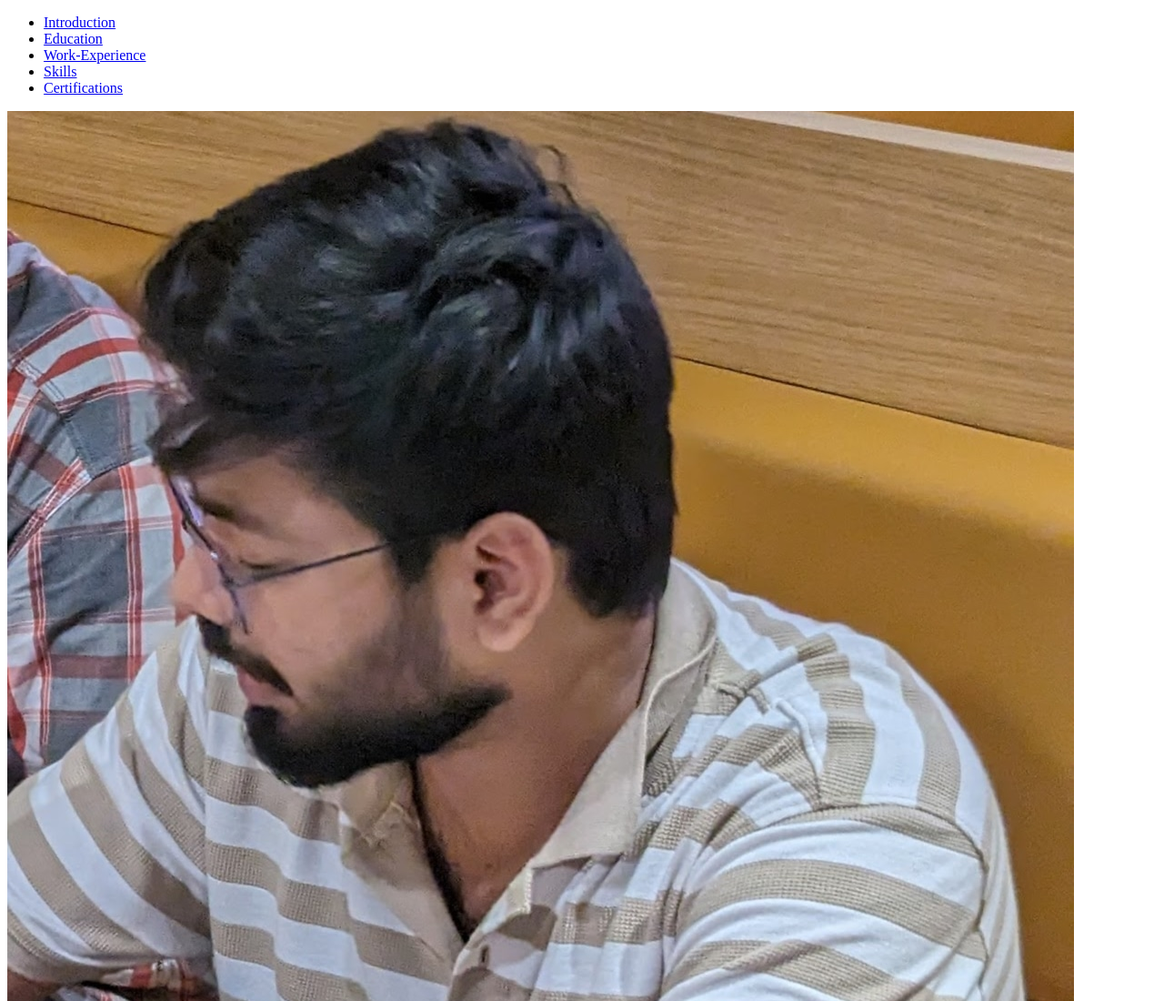
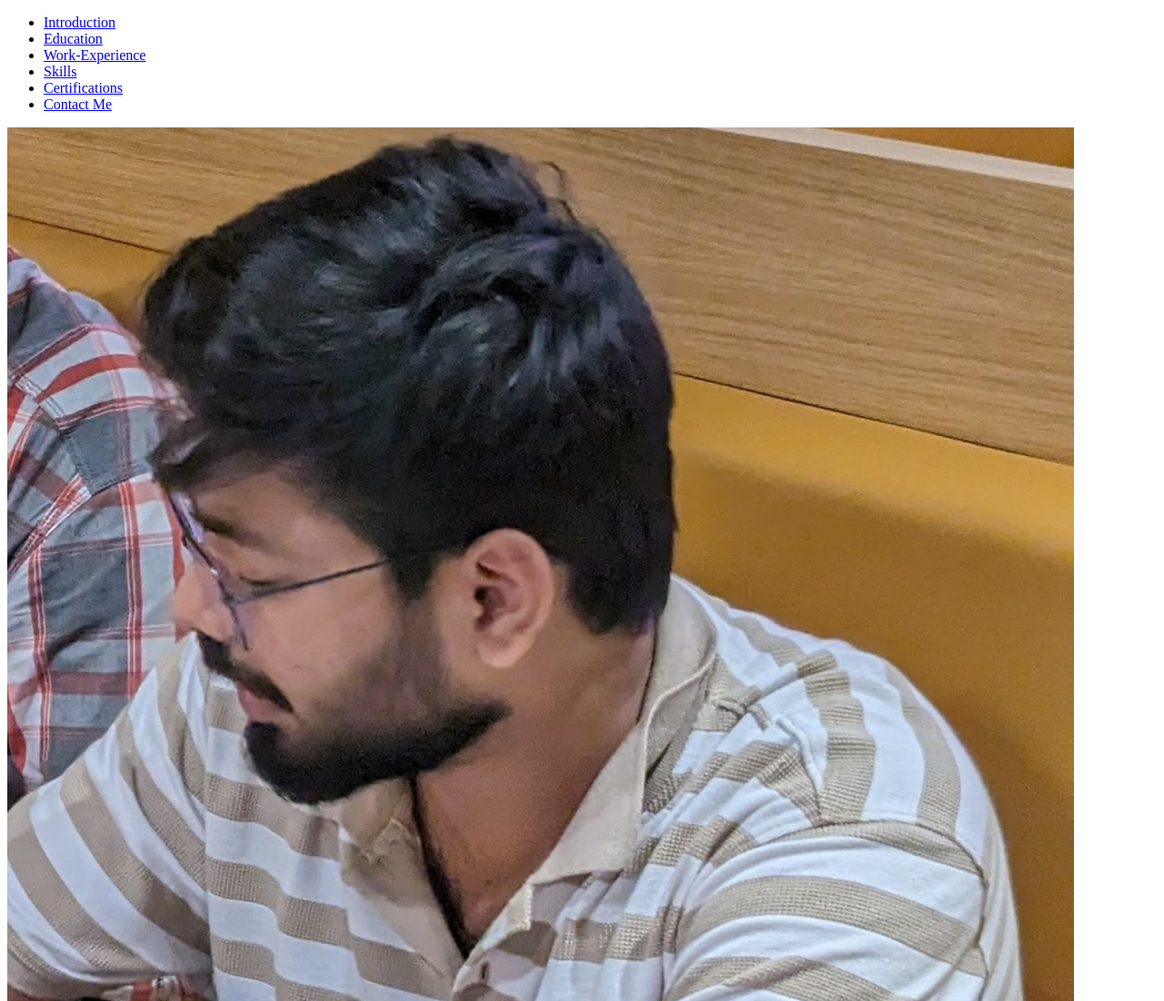
Before and after one commit to Darshan-1820/html-Resume, a plain HTML site: page index.html in a window 1280 px wide. Shown: the top 1100 px of the page at 91% size. Drawn offline with Linux system fonts and the light colour scheme.

Commit message:
Update index.html

```diff
--- a/index.html
+++ b/index.html
@@ -13,6 +13,7 @@
             <li><a href="#workexp">Work-Experience</a></li>
             <li><a href="#skills">Skills</a></li>
             <li><a href="#certificates">Certifications</a></li>
+            <li><a href="#contact">Contact Me</a></li>
         </ul>
     </nav>
 
@@ -118,7 +119,7 @@
     </ul>
     </section>
 
-    <section>
+    <section id="contact">
     <h4><a href="./public/contact.html">Contact me</a></h4>
     </section>
 
```
